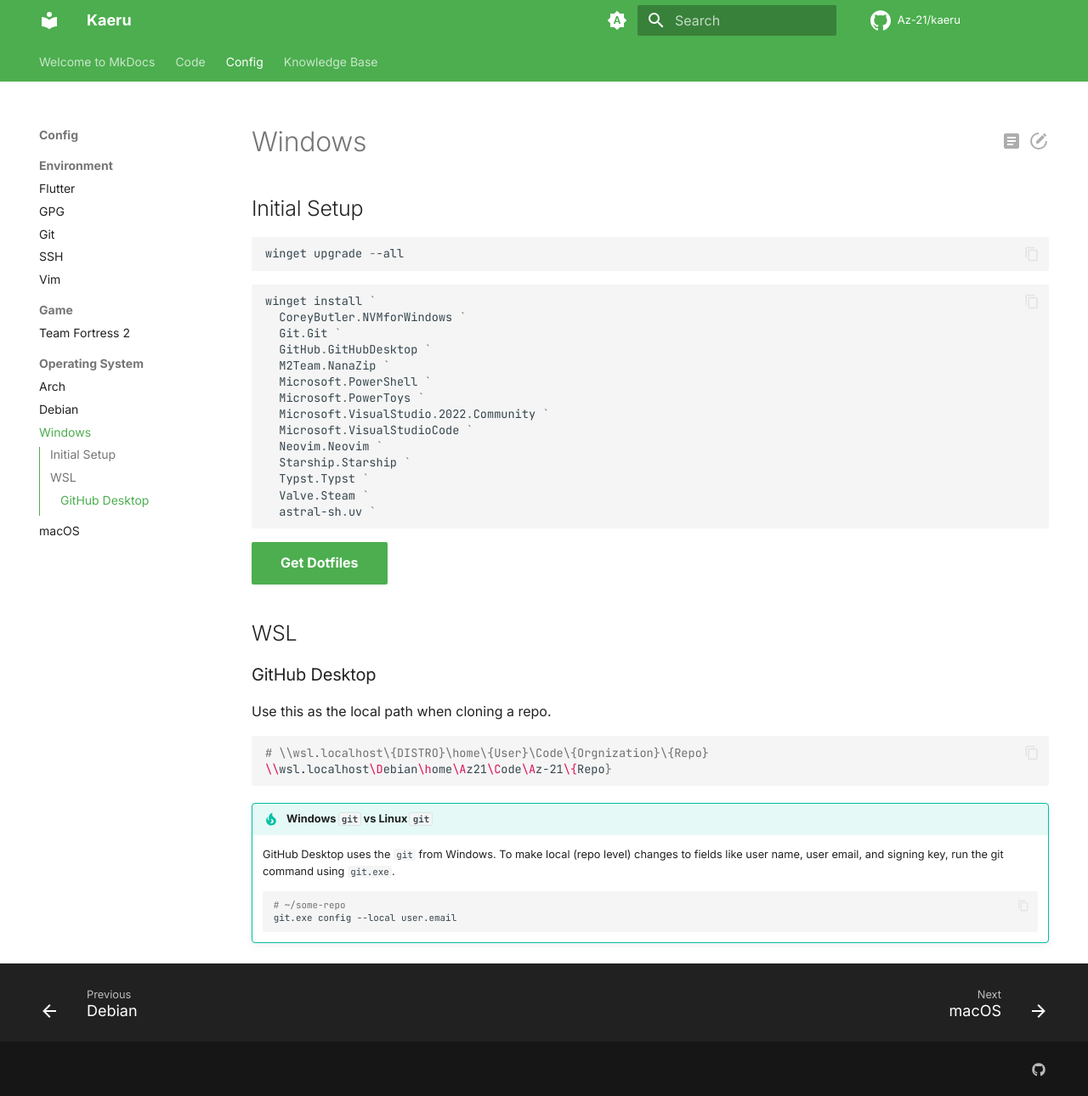
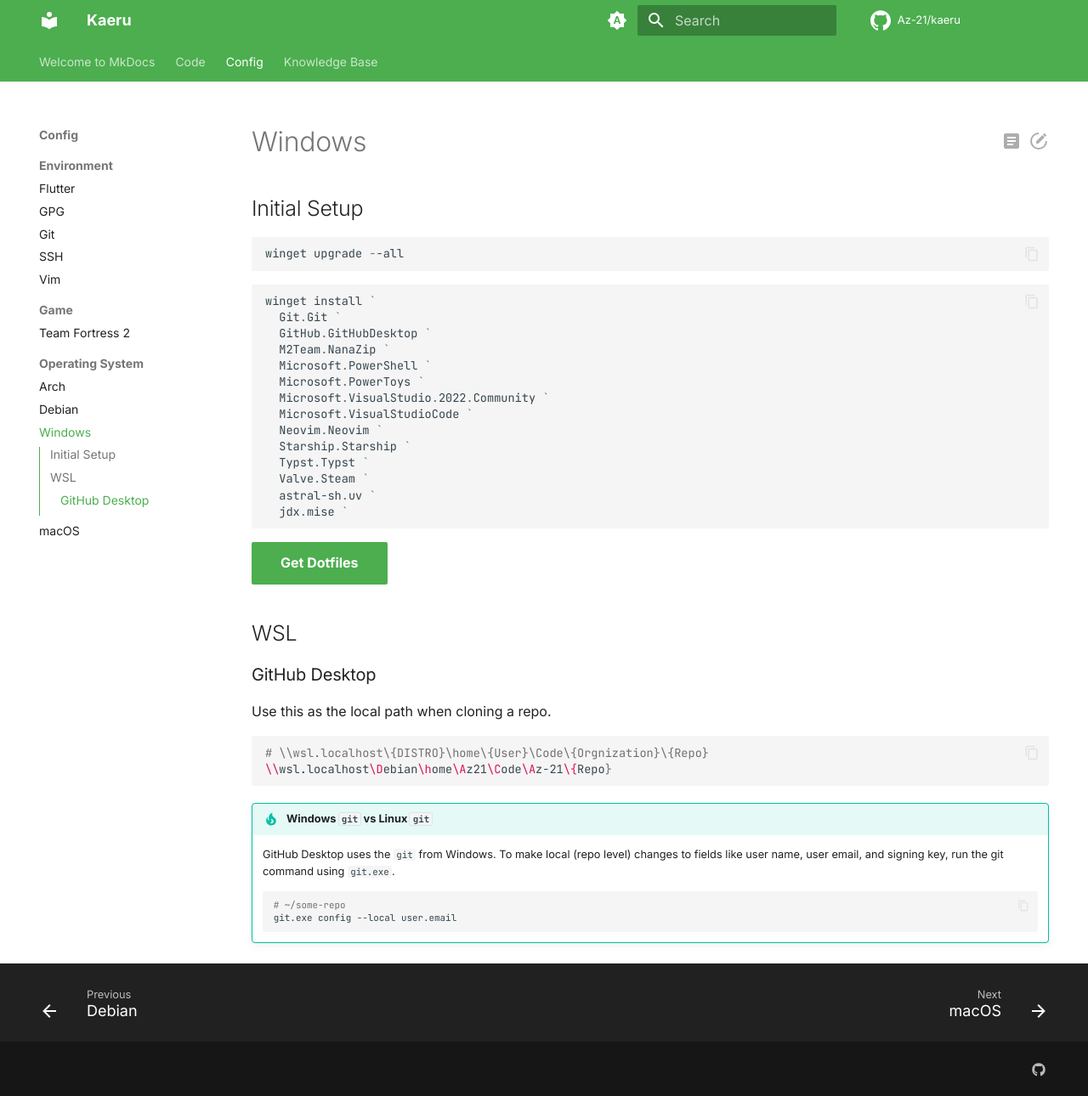
Before and after one commit to Az-21/kaeru, an MkDocs documentation site: the page built from docs/Config/Operating System/Windows.md, in a window 1280 px wide and 1290 px high. Shown: the whole window at 85% size. Built offline with MkDocs 1.6.1 and Material for MkDocs 9.7.7, drawn with Linux system fonts in a browser that asks for light colours; comment, search, counter and statistics services are not loaded.

Commit message:
Use `mise` for node version management

````diff
--- a/docs/Config/Operating System/Windows.md
+++ b/docs/Config/Operating System/Windows.md
@@ -6,7 +6,6 @@ winget upgrade --all
 
 ```powershell
 winget install `
-  CoreyButler.NVMforWindows `
   Git.Git `
   GitHub.GitHubDesktop `
   M2Team.NanaZip `
@@ -19,6 +18,7 @@ winget install `
   Typst.Typst `
   Valve.Steam `
   astral-sh.uv `
+  jdx.mise `
 ```
 
 [Get Dotfiles](https://github.com/Az-21/dotfiles){ .md-button .md-button--primary }
````
